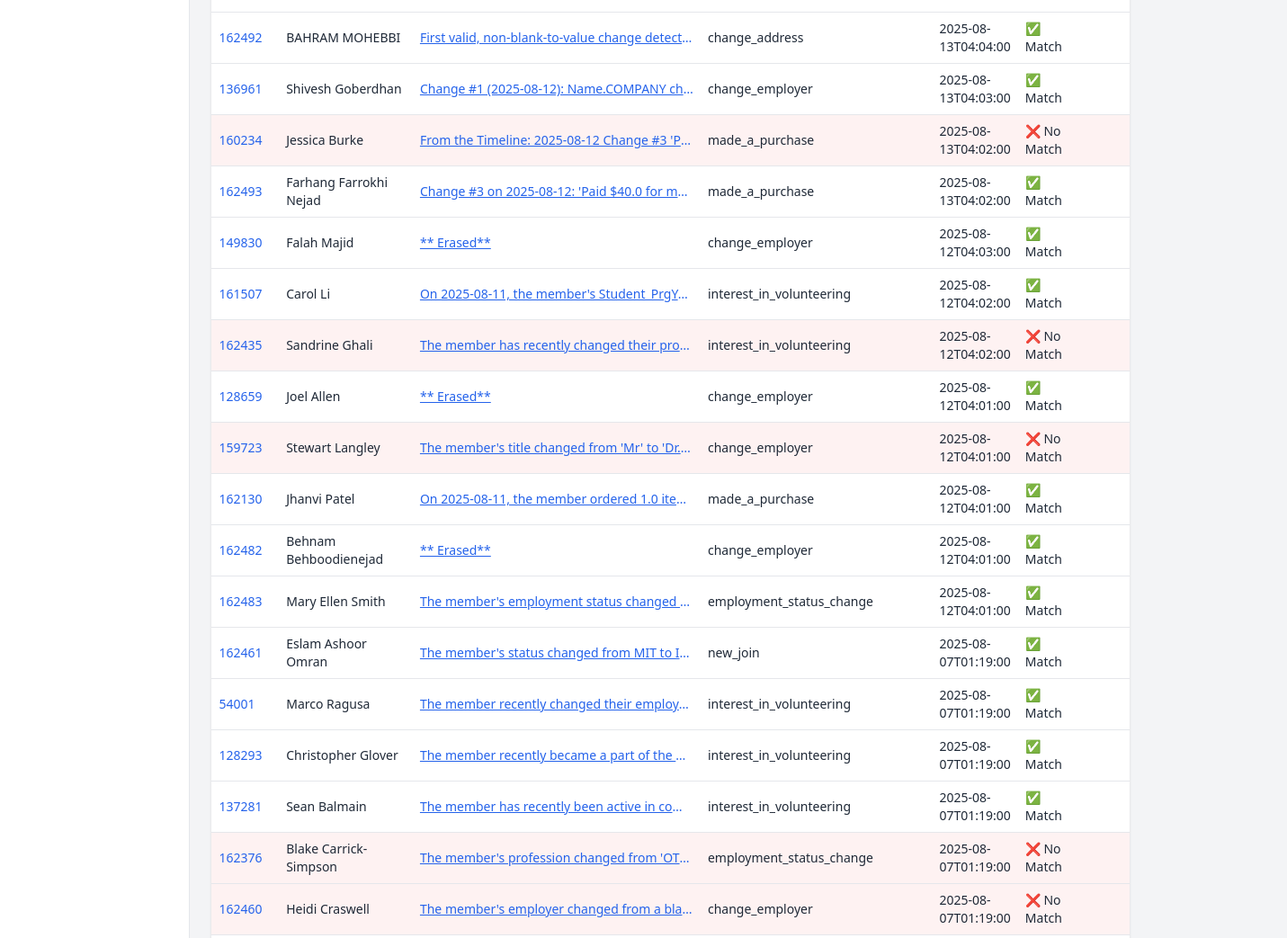
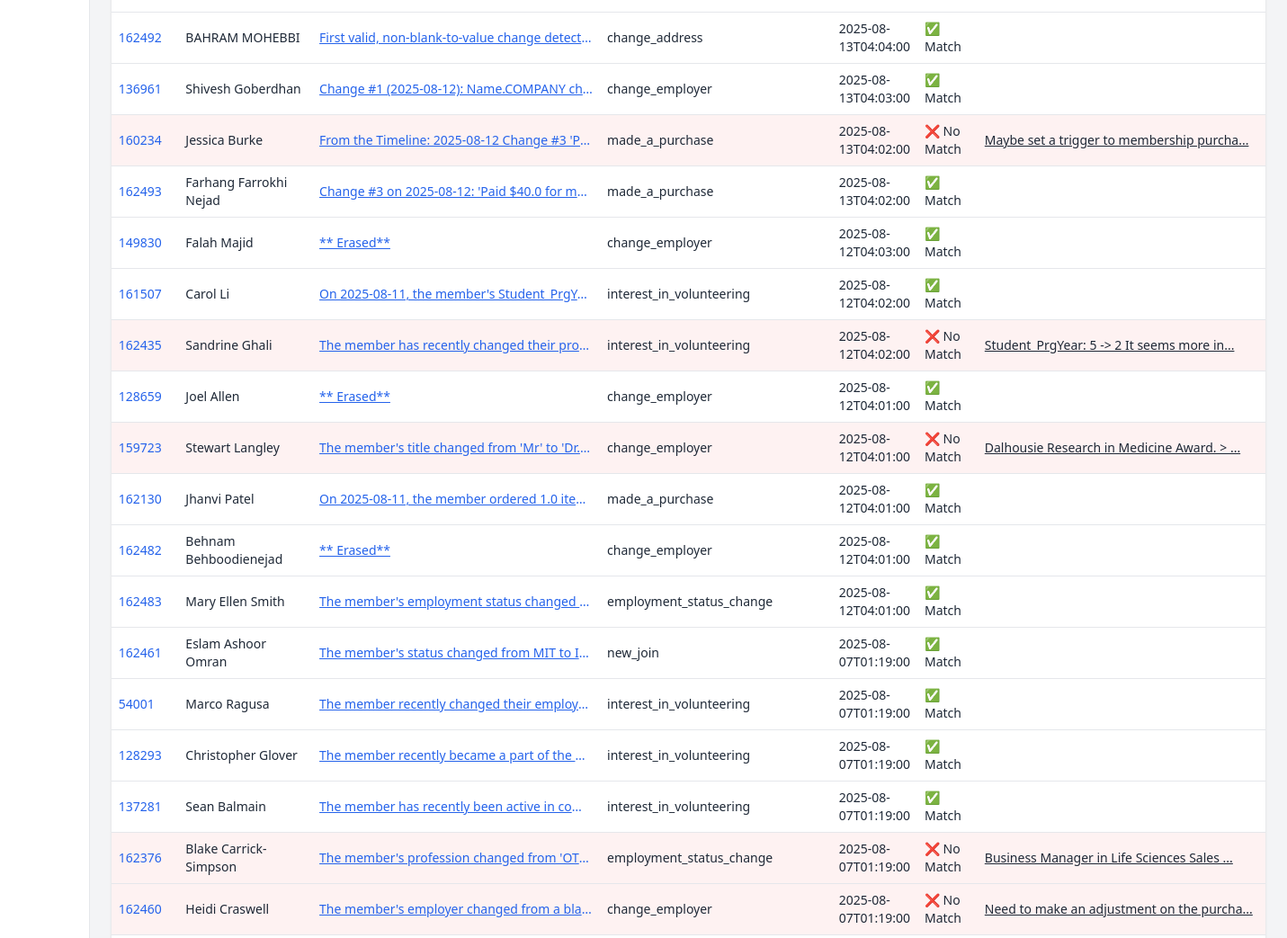
Before and after one commit to AndreDowbor/dashboard-project, a plain HTML site: page index.html in a window 1280 px wide. Shown: the part 3380-4423 px from the top of the page at 90% size, 1431 px wide, since content can reach past the window. Drawn offline with nearby package versions, Linux system fonts and the light colour scheme.

Commit message:
Update index.html

```diff
--- a/index.html
+++ b/index.html
@@ -46,7 +46,7 @@
               <th class="p-2" onclick="sortTable('action_code')">Action Code ⬍</th>
               <th class="p-2" onclick="sortTable('created_at')">Created At ⬍</th>
               <th class="p-2" onclick="sortTable('match_result')">Match? ⬍</th>
-              <th class="p-2" onclick="sortTable('Notes')">Notes ⬍</th>
+              <th class="p-2" onclick="sortTable('notes')">Notes ⬍</th>
             </tr>
           </thead>
           <tbody id="data-table-body"></tbody>
@@ -88,7 +88,7 @@
 
       data.forEach(row => {
         const safeReason = row.action_reason ? encodeURIComponent(row.action_reason) : "";
-        const safeNotes  = row.Notes ? encodeURIComponent(row.Notes) : "";
+        const safeNotes  = row.notes ? encodeURIComponent(row.notes) : "";
 
         tbody.innerHTML += `
           <tr class="border-t ${row.match_result ? '' : 'bg-red-50'}">
@@ -111,9 +111,9 @@
             <td class="p-2">${row.created_at}</td>
             <td class="p-2">${row.match_result ? "✅ Match" : "❌ No Match"}</td>
 
-            <td class="p-2 truncate max-w-xs ${row.Notes ? 'cursor-pointer underline' : ''}"
+            <td class="p-2 truncate max-w-xs ${row.notes ? 'cursor-pointer underline' : ''}"
                 data-text="${safeNotes}" onclick="handleCellClick(this)">
-              ${row.Notes ? row.Notes.substring(0,40) + (row.Notes.length > 40 ? "..." : "") : ""}
+              ${row.notes ? row.notes.substring(0,40) + (row.notes.length > 40 ? "..." : "") : ""}
             </td>
           </tr>
         `;
```
Lines whose indentation alone changed are shown as unchanged.
